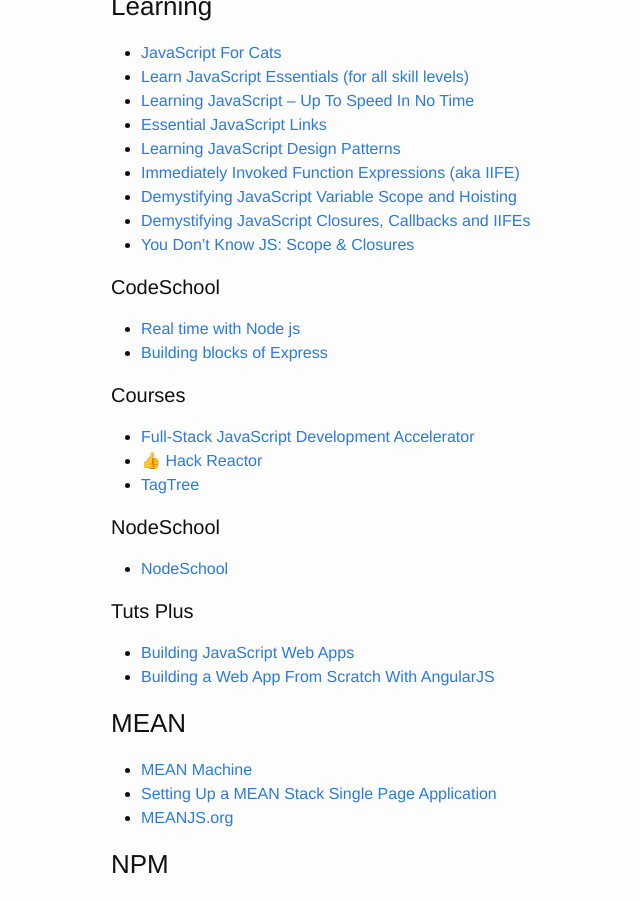
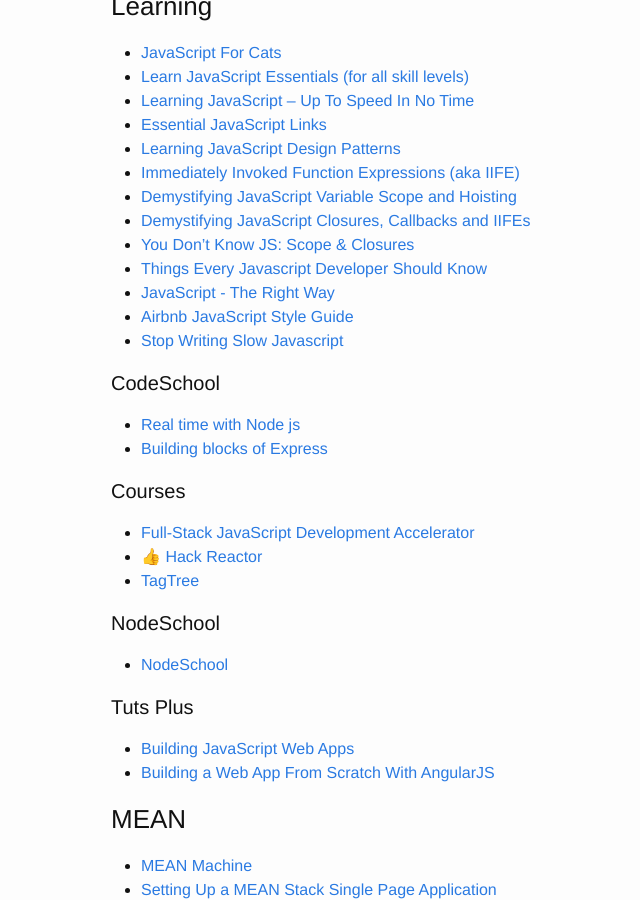
Before and after one commit to brownerd/brownerd.github.io, a Jekyll site: the page built from _posts/2015-01-01-reading-list-2015.md, in a window 1280 px wide and 900 px high, scrolled down 10146 px. Shown: the whole window, without its empty margins (159-799 px from the left). Built offline with Jekyll 4.4.1, drawn with Linux system fonts in a browser that asks for light colours; emoji names are drawn with the system emoji font; some of the changed text lies outside the part shown.

Commit message:
react and js

```diff
--- a/_posts/2015-01-01-reading-list-2015.md
+++ b/_posts/2015-01-01-reading-list-2015.md
@@ -592,6 +592,10 @@ A SIMPLE WEBSITE IN NODE.JS WITH EXPRESS, JADE AND STYLUS](http://www.clock.co.u
 - [Demystifying JavaScript Variable Scope and Hoisting](http://www.sitepoint.com/demystifying-javascript-variable-scope-hoisting/#variable-scope)
 - [Demystifying JavaScript Closures, Callbacks and IIFEs](http://www.sitepoint.com/demystifying-javascript-closures-callbacks-iifes/)
 - [You Don't Know JS: Scope & Closures](https://github.com/getify/You-Dont-Know-JS/blob/master/scope%20&%20closures/README.md)
+- [Things Every Javascript Developer Should Know](http://ilikekillnerds.com/2015/03/things-every-javascript-developer-should-know/http://ilikekillnerds.com/2015/03/things-every-javascript-developer-should-know/)
+- [JavaScript - The Right Way](http://jstherightway.org/http://jstherightway.org/)
+- [Airbnb JavaScript Style Guide](https://github.com/airbnb/javascript)
+- [Stop Writing Slow Javascript](http://ilikekillnerds.com/2015/02/stop-writing-slow-javascript/http://ilikekillnerds.com/2015/02/stop-writing-slow-javascript/)
 
 
 
@@ -702,6 +706,7 @@ A SIMPLE WEBSITE IN NODE.JS WITH EXPRESS, JADE AND STYLUS](http://www.clock.co.u
 - [Rebuilding HipChat with React.js](https://developer.atlassian.com/blog/2015/02/rebuilding-hipchat-with-react/)
 - [React.js Conf 2015 - Full Stack Flux](https://www.youtube.com/watch?v=KtmjkCuV-EU)
 - [React.js Conf 2015 - react-router increases your productivity](https://www.youtube.com/watch?v=XZfvW1a8Xac&t=16https://www.youtube.com/watch?v=XZfvW1a8Xac&t=16)
+- [When To Use AngularJS And When You Should Use ReactJS](http://ilikekillnerds.com/2014/10/use-angularjs-use-reactjs/)
 
 
 #### Starter Kits
```
